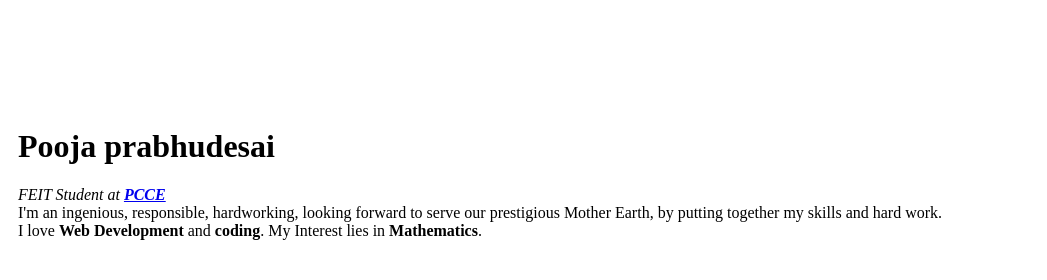
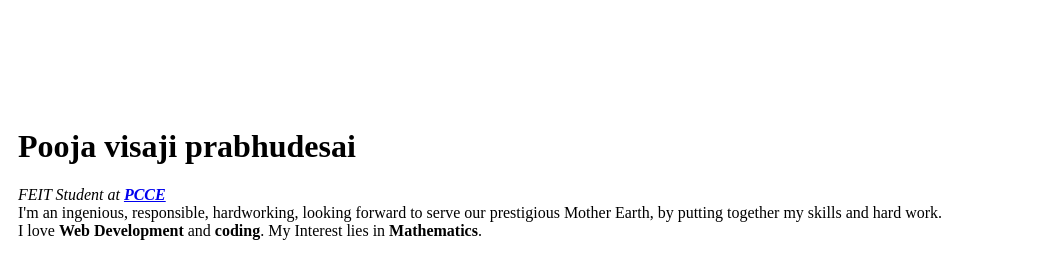
Before and after one commit to poojaprabhudesai/html-personal-file, a plain HTML site: page index.html in a window 1280 px wide. Shown: the top 280 px of the page, 233-1280 px from the left. Drawn offline with Linux system fonts and the light colour scheme.

Commit message:
added middle name

```diff
--- a/index.html
+++ b/index.html
@@ -14,7 +14,7 @@
                         style="border-radius: 50%;">
                 </td>
                 <td>
-                    <h1>Pooja prabhudesai</h1>
+                    <h1>Pooja visaji prabhudesai</h1>
                     <p>
                         <em>
                             FEIT Student at <strong><a href="https://pccegoa.edu.in/">PCCE</a></strong>
```
